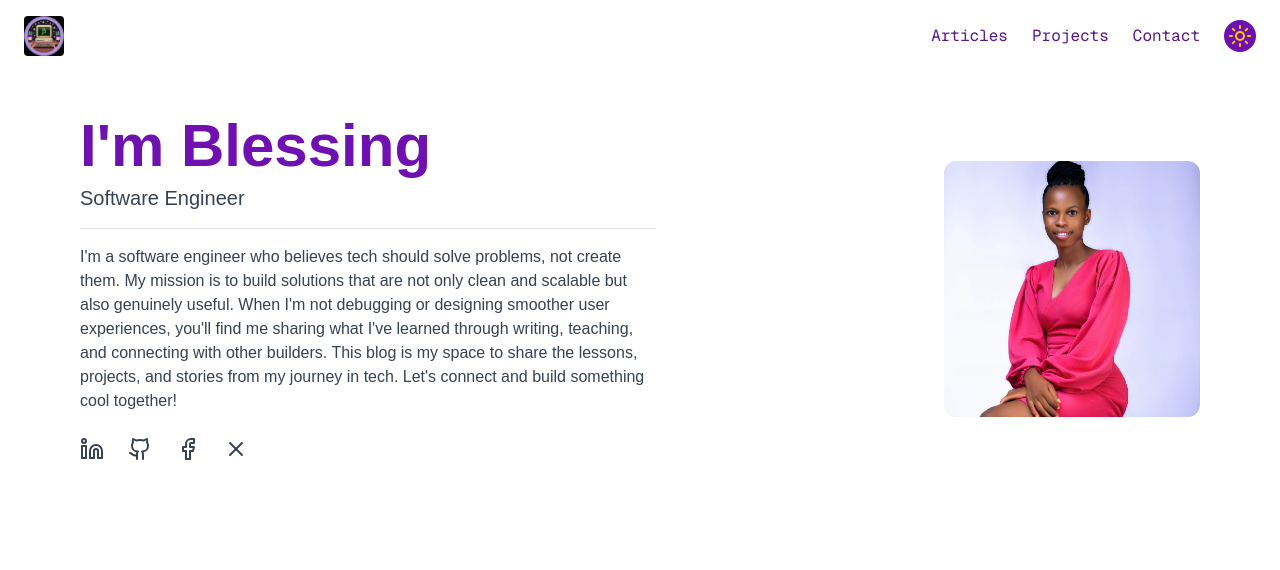
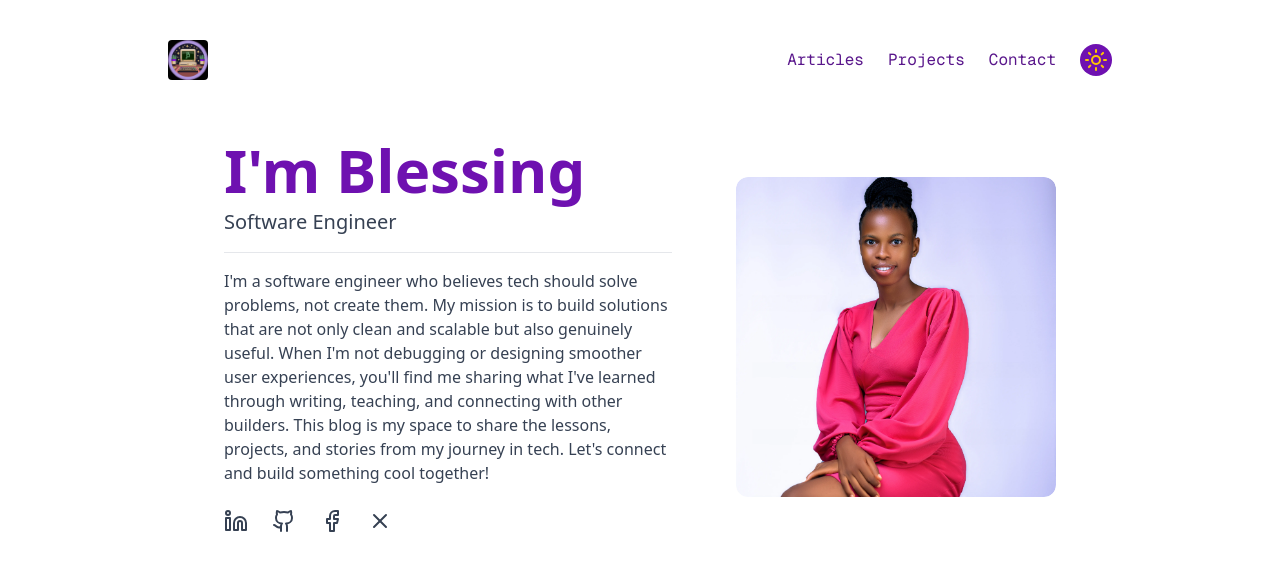
Before and after one commit to BlessingEmejulu/blessedtechie-blog, a Next.js app: page / in a window 1280 px wide. Shown: the top 570 px of the page. Built offline with nearby package versions, Linux system fonts and the light colour scheme.

Commit message:
Refactor layout and styles: update color scheme, add Container component, and adjust HeroSection layout

```diff
--- a/app/globals.css
+++ b/app/globals.css
@@ -14,13 +14,14 @@
 
 @media (prefers-color-scheme: dark) {
   :root {
-    --background: #ededed;
-    --foreground: #0a0a0a;
+    --background: #ffffff;
+    --foreground: #000;
   }
 }
 
 body {
   background: var(--background);
   color: var(--foreground);
-  font-family: Arial, Helvetica, sans-serif;
+  font-family: var(--font-mono), Arial, Helvetica, sans-serif;
+
 }
--- a/app/layout.tsx
+++ b/app/layout.tsx
@@ -1,6 +1,7 @@
 import type { Metadata } from "next";
 import { Geist, Geist_Mono } from "next/font/google";
 import NavBar from "@/components/ui/NavBar";
+import Container from "@/components/Container";
 import "./globals.css";
 
 const geistSans = Geist({
@@ -28,8 +29,10 @@ export default function RootLayout({
       <body
         className={`${geistSans.variable} ${geistMono.variable} antialiased`}
       >
-        < NavBar />
-        {children}
+         <Container>
+          <NavBar />
+          {children}
+        </Container>
       </body>
     </html>
   );
--- a/app/page.tsx
+++ b/app/page.tsx
@@ -2,7 +2,6 @@
 
 export default function Home() {
 return(
-
-   <HeroSection />
+      <HeroSection />
 )
 }
--- /dev/null
+++ b/components/Container.tsx
@@ -0,0 +1,11 @@
+interface ContainerProps {
+  children: React.ReactNode;
+}
+
+export default function Container({ children }: ContainerProps) {
+  return (
+    <div className="max-w-6xl mx-auto px-6 md:px-12 lg:px-20 py-6">
+      {children}
+    </div>
+  );
+}
--- a/components/sections/HeroSection.tsx
+++ b/components/sections/HeroSection.tsx
@@ -3,8 +3,7 @@ import { Linkedin, Github, Facebook, X } from "lucide-react";
 
 export default function HeroSection() {
   return (
-    <section className="flex flex-col-reverse items-center gap-8 px-4 py-12 md:flex-row md:justify-between md:gap-16 md:px-8 lg:px-20">
-      {/* Left: Text Content */}
+ <section className="flex  flex-col items-center gap-8 px-4 py-12 md:flex-row md:gap-16 md:px-8 lg:px-20">      {/* Left: Text Content */}
       <div className="max-w-xl w-full">
         <h1 className="text-4xl font-bold text-purple-800 mb-2 md:text-5xl lg:text-6xl">
           I'm Blessing
@@ -31,12 +30,12 @@ export default function HeroSection() {
         </div>
       </div>
       {/* Right: Profile Image */}
-      <div className="w-68 h-68 md:w-64 md:h-64 rounded-xl overflow-hidden flex-shrink-0 bg-orange-100 flex items-center justify-center">
+      <div className="w-72 h-72 md:w-80 md:h-80 rounded-xl overflow-hidden flex-shrink-0 flex items-center justify-center">
         <Image
           src="/blessedTechie.webp"
           alt="Blessing Emejulu"
-          width={256}
-          height={256}
+          width={320}
+          height={320}
           className="object-cover w-full h-full rounded-xl"
           priority
         />
```
